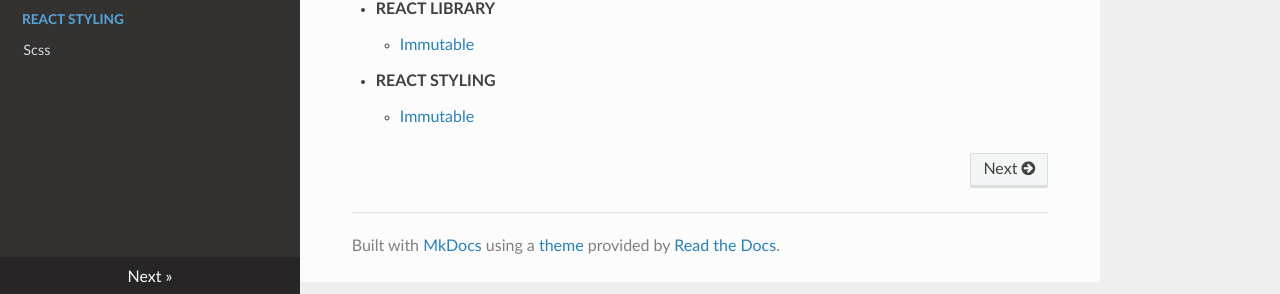
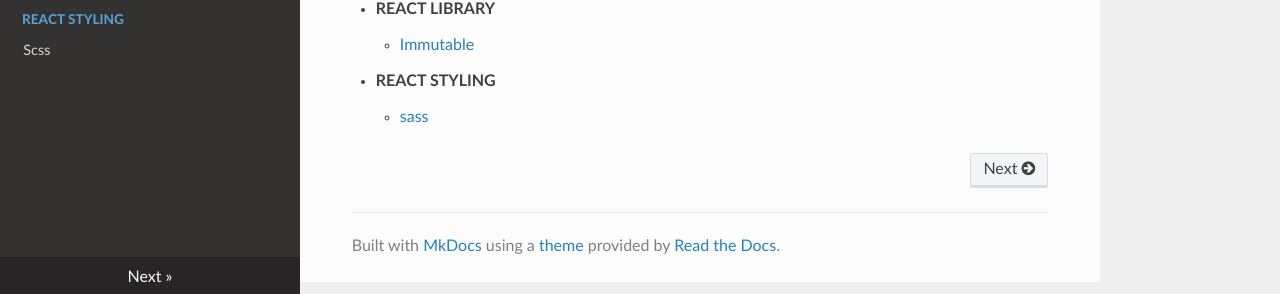
Before and after one commit to hangem422/study, an MkDocs documentation site: the page built from docs/README.md, in a window 1280 px wide. Shown: the part 603-897 px from the top of the page. Built offline with MkDocs 1.6.1, drawn with Linux system fonts in a browser that asks for light colours; nearby versions of some CDN libraries; old or Windows-style settings are respelled for this version of MkDocs.

Commit message:
rename sass.md in Home

```diff
--- a/docs/README.md
+++ b/docs/README.md
@@ -18,4 +18,4 @@
 - **REACT LIBRARY**
     - [Immutable](./react-library/immutable.md)
 - **REACT STYLING**
-    - [Immutable](./react-styling/sass.md)
+    - [sass](./react-styling/sass.md)
```
